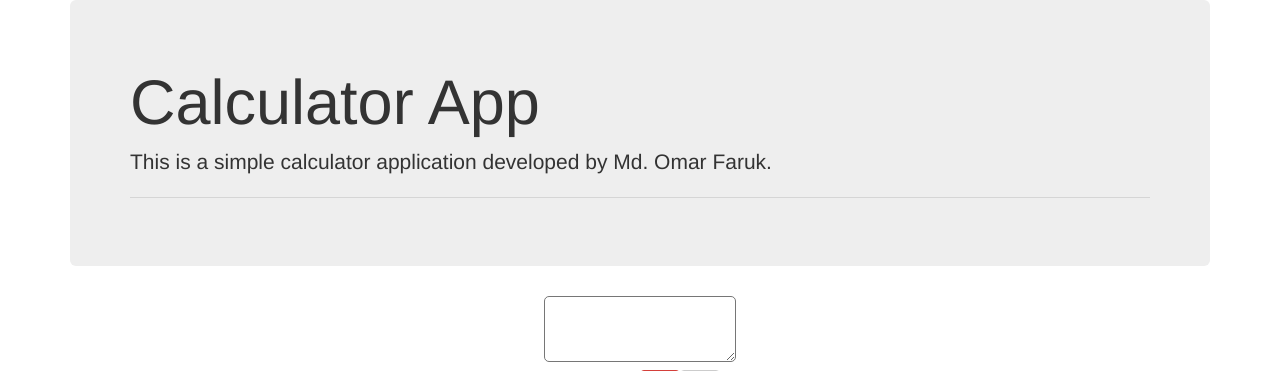
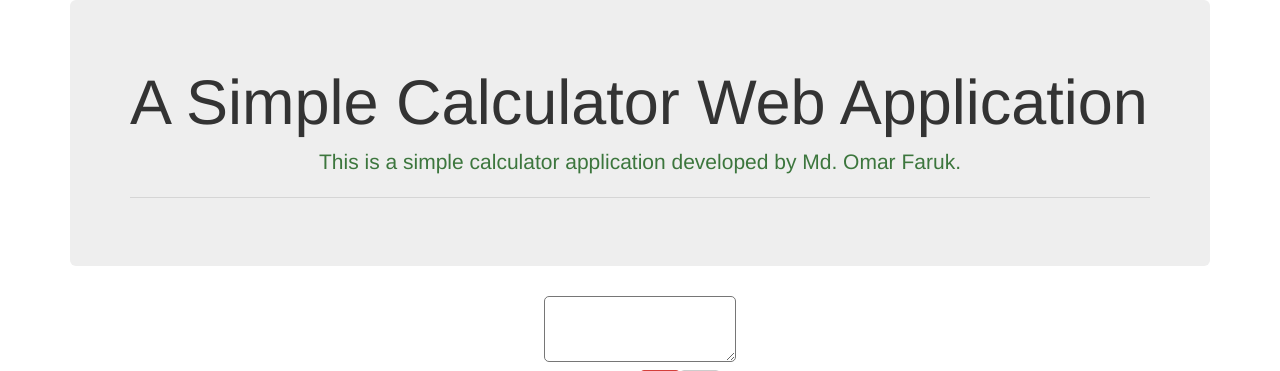
Before and after one commit to IamOmaR22/A-Simple-Calculator-App-With-Django-and-JavaScript, a Django app: page / in a window 1280 px wide. Shown: the top 371 px of the page. Run offline with Django 3.2, Linux system fonts and the light colour scheme; some libraries are stand-ins or nearby versions.

Commit message:
Calculator Done

```diff
--- a/templates/index.html
+++ b/templates/index.html
@@ -13,8 +13,8 @@
 <body>
 	<div class="container">
 		<div class="jumbotron">
-			<h1 class="display-3">Calculator App</h1>
-			<p class="lead">This is a simple calculator application developed by Md. Omar Faruk.</p>
+			<h1 class="display-3">A Simple Calculator Web Application</h1>
+			<p class="lead text-center text-success">This is a simple calculator application developed by Md. Omar Faruk.</p>
 			<hr class="my-4">
 		</div>
 
```
